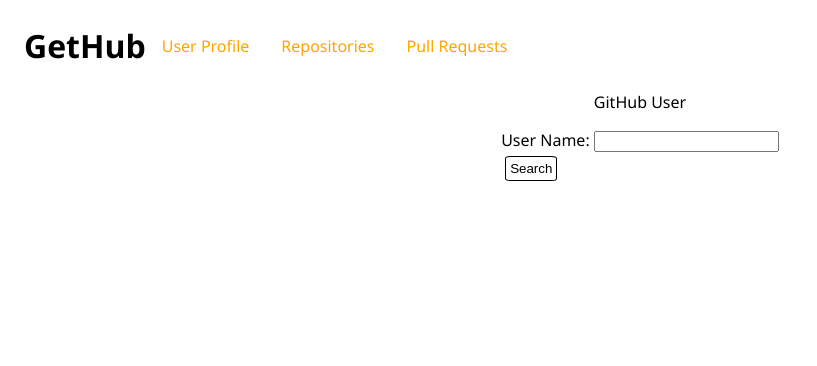
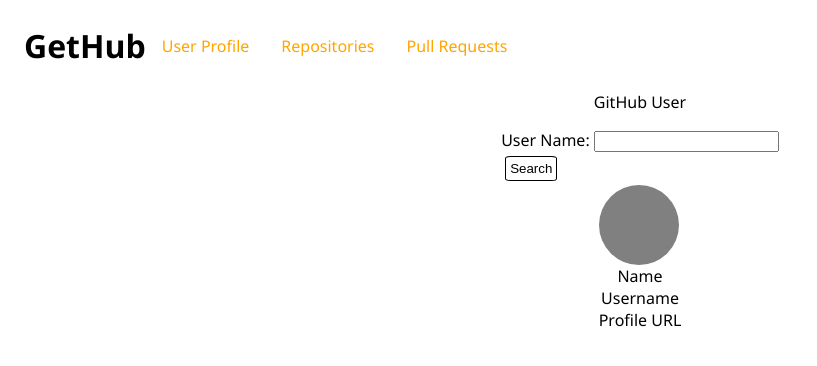
Before and after one commit to notwillcasey/github-fetcher, an Angular app: page /user in a window 1280 px wide. Shown: the top 366 px of the page, without its empty margins (0-817 px from the left). Built offline with nearby package versions, Linux system fonts and the light colour scheme.

Commit message:
update profile

```diff
--- a/src/app/user/user.component.css
+++ b/src/app/user/user.component.css
@@ -14,6 +14,11 @@
     justify-content: center;
 }
 
+.user-data-block {
+    justify-content: center;
+    align-items: center;
+}
+
 .user-body {
 }
 
@@ -26,3 +31,22 @@
     padding: 0.25rem;
     margin: 0.25rem;
 }
+
+img {
+    border-radius: 50%;
+    height: 5rem;
+    width: 5rem;
+}
+
+.placeholder {
+    border-radius: 50%;
+    height: 5rem;
+    width: 5rem;
+    background-color: grey;
+}
+
+.user-profile {
+    justify-content: center;
+    align-items: center;
+    display: flex;
+}
--- a/src/app/user/user.component.html
+++ b/src/app/user/user.component.html
@@ -13,11 +13,12 @@
         </form>
     </div>
     <div class="user-data">
-        <div class="user-data-block" *ngIf="userProfileData">
-            <div><img cImg rounded src="{{userProfileData.avatar_Url}}" height="200px" /></div>
-            <div><span>Name: </span><span>{{userProfileData.name}}</span></div>
-            <div><span>Username: </span><span>{{userProfileData.login}}</span></div>
-            <div><span>Profile URL: </span><span>{{userProfileData.url}}</span></div>
+        <div class="user-data-block" >
+            <div class="placeholder user-profile" *ngIf="!userProfileData"></div>
+            <div class="user-profile"><img src="{{userProfileData.avatar_Url}}" *ngIf="userProfileData"/></div>
+            <div class="user-profile"><span *ngIf="!userProfileData">Name</span><span *ngIf="userProfileData">{{userProfileData.name}}</span></div>
+            <div class="user-profile"><span *ngIf="!userProfileData">Username</span><span *ngIf="userProfileData">{{userProfileData.login}}</span></div>
+            <div class="user-profile"><span *ngIf="!userProfileData">Profile URL</span><span *ngIf="userProfileData"><a href="{{userProfileData.htmlUrl}}">{{userProfileData.htmlUrl}}</a></span></div>
         </div>
     </div>
 </div>
```
